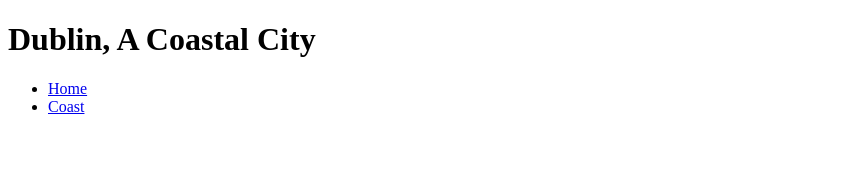
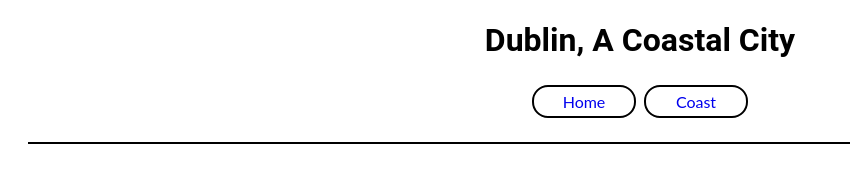
Before and after one commit to toddnedwards/test, a plain HTML site: page coast.html in a window 1280 px wide. Shown: the whole page, without its empty margins (0-850 px from the left). Drawn offline with Linux system fonts and the light colour scheme; files that its build step writes are made by us from their sources.

Commit message:
feat:add a new html page

```diff
--- a/coast.html
+++ b/coast.html
@@ -5,7 +5,7 @@
     <meta charset="UTF-8">
     <meta http-equiv="X-UA-Compatible" content="IE=edge">
     <meta name="viewport" content="width=device-width, initial-scale=1.0">
-    <title>Dublin, a coastal city</title>
+    <link rel="stylesheet" href="/assets/css/style.css">
 </head>
 
 <body>
```
